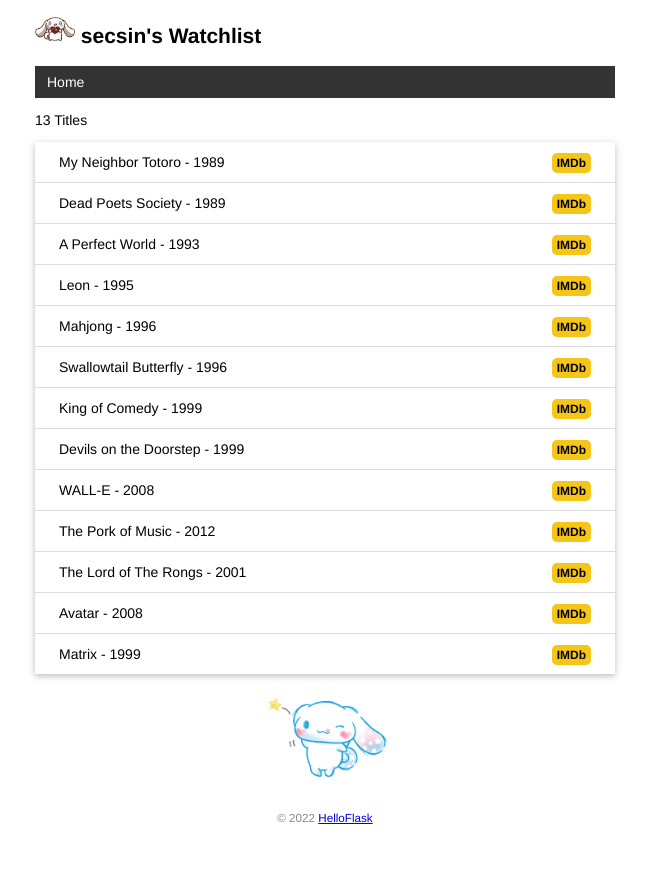
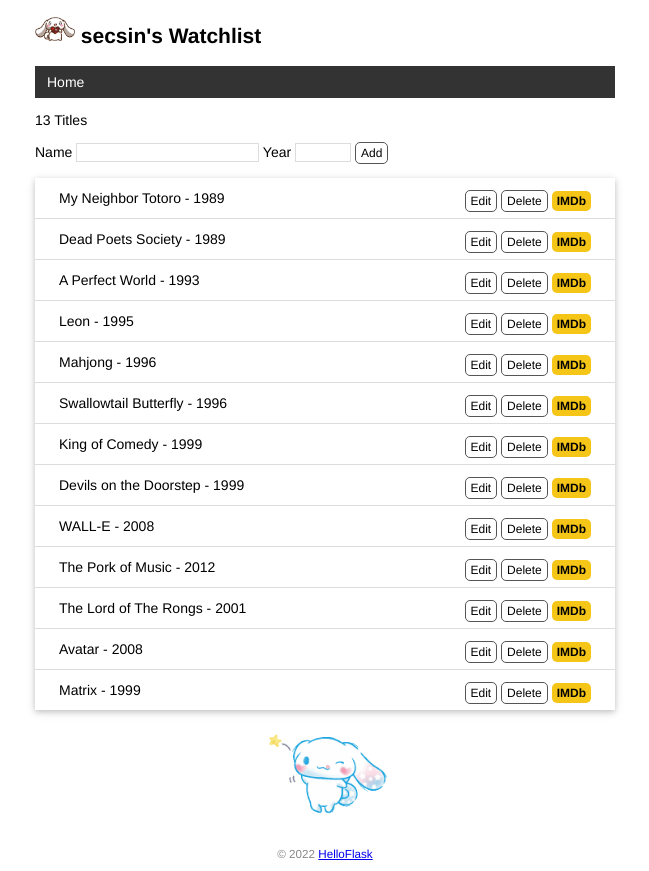
Before and after one commit to secsin/watchlist, a Flask app: page / in a window 1280 px wide. Shown: the whole page, without its empty margins (315-964 px from the left). Before the commit the page ends 824 px from the top, so only its background shows below. Run offline with Flask 2, Linux system fonts and the light colour scheme; data comes from the database, SQL or seed files in the repository; both versions use the stored data as it was after the commit.

Commit message:
Create, edit and delete item by form

```diff
--- a/app.py
+++ b/app.py
@@ -8,10 +8,8 @@ import os
 import sys
 import click
 
-from flask import Flask, render_template
-from flask import url_for
+from flask import Flask, render_template, url_for, redirect, flash, request
 from flask_sqlalchemy import SQLAlchemy
-
 
 WIN = sys.platform.startswith('win')
 if WIN:  # 如果是 Windows 系统，使用三个斜线
@@ -22,6 +20,7 @@ else:  # 否则使用四个斜线
 app = Flask(__name__)
 app.config['SQLALCHEMY_DATABASE_URI'] = prefix + os.path.join(app.root_path, 'data.db')
 app.config['SQLALCHEMY_TRACK_MODIFICATIONS'] = False  # 关闭对模型修改的监控
+app.config['SECRET_KEY'] = 'dev'
 # 在扩展类实例化前加载配置
 db = SQLAlchemy(app)
 
@@ -77,8 +76,20 @@ class Movie(db.Model):  # 表名将会是 movie
     year = db.Column(db.String(4))  # 电影年份
 
 
-@app.route('/')
+@app.route('/', methods=['GET', 'POST'])
 def index():
+    if request.method == 'POST':
+        title = request.form.get('title')
+        year = request.form.get('year')
+        if not title or not year or len(year) > 4 or len(title) > 60:
+            flash('Invalid input.')
+            return redirect(url_for('index'))
+        movie = Movie(title=title, year=year)
+        db.session.add(movie)
+        db.session.commit()
+        flash('Item created.')
+        return redirect(url_for('index'))
+
     movies = Movie.query.all()
     return render_template('index.html', movies=movies)
 
@@ -113,3 +124,33 @@ def page_not_found(e):  # 接受异常对象作为参数
 def inject_user():  # 函数名可以随意修改
     user = User.query.first()
     return dict(user=user)  # 需要返回字典，等同于return {'user': user}
+
+
+@app.route('/movie/edit/<int:movie_id>', methods=['GET', 'POST'])
+def edit(movie_id):
+    movie = Movie.query.get_or_404(movie_id)
+
+    if request.method == 'POST':  # 处理编辑表单的提交请求
+        title = request.form['title']
+        year = request.form['year']
+
+        if not title or not year or len(year) > 4 or len(title) > 60:
+            flash('Invalid input.')
+            return redirect(url_for('edit', movie_id=movie_id))  # 重定向回对应的编辑页面
+
+        movie.title = title  # 更新标题
+        movie.year = year  # 更新年份
+        db.session.commit()  # 提交数据库会话
+        flash('Item updated.')
+        return redirect(url_for('index'))  # 重定向回主页
+
+    return render_template('edit.html', movie=movie)  # 传入被编辑的电影记录
+
+
+@app.route('/movie/delete/<int:movie_id>', methods=['POST'])  # 限定只接受 POST 请求
+def delete(movie_id):
+    movie = Movie.query.get_or_404(movie_id)  # 获取电影记录
+    db.session.delete(movie)  # 删除对应的记录
+    db.session.commit()  # 提交数据库会话
+    flash('Item deleted.')
+    return redirect(url_for('index'))  # 重定向回主页
--- a/static/style.css
+++ b/static/style.css
@@ -84,3 +84,49 @@ nav li a:hover {
     border-radius: 5px;
     padding: 3px 5px;
 }
+
+/* 覆盖某些浏览器对 input 元素定义的字体 */
+input[type=submit] {
+    font-family: inherit;
+}
+
+input[type=text] {
+    border: 1px solid #ddd;
+}
+
+input[name=year] {
+    width: 50px;
+}
+
+.btn {
+    font-size: 12px;
+    padding: 3px 5px;
+    text-decoration: none;
+    cursor: pointer;
+    background-color: white;
+    color: black;
+    border: 1px solid #555555;
+    border-radius: 5px;
+}
+
+.btn:hover {
+    text-decoration: none;
+    background-color: black;
+    color: white;
+    border: 1px solid black;
+}
+
+.alert {
+    position: relative;
+    padding: 7px;
+    margin: 7px 0;
+    border: 1px solid transparent;
+    color: #004085;
+    background-color: #cce5ff;
+    border-color: #b8daff;
+    border-radius: 5px;
+}
+
+.inline-form {
+    display: inline;
+}
--- a/templates/base.html
+++ b/templates/base.html
@@ -10,6 +10,9 @@
     {% endblock %}
 </head>
 <body>
+{% for message in get_flashed_messages() %}
+    <div class="alert">{{ message }}</div>
+{% endfor %}
 <h2>
     <img alt="Avatar" class="avatar" src="{{ url_for('static', filename='images/yuguigou.png') }}">
     {{ user.name }}'s Watchlist
--- a/templates/index.html
+++ b/templates/index.html
@@ -2,15 +2,25 @@
 
 {% block content %}
 <p>{{ movies|length }} Titles</p>
+<form method="post">
+    Name <input type="text" name="title" autocomplete="off" required>
+    Year <input type="text" name="year" autocomplete="off" required>
+    <input class="btn" type="submit" name="submit" value="Add">
+</form>
 <ul class="movie-list">
     {% for movie in movies %}
     <li>{{ movie.title }} - {{ movie.year }}
         <span class="float-right">
+            <a class="btn" href="{{ url_for('edit', movie_id=movie.id) }}">Edit</a>
+            <form class="inline-form" method="post" action="{{ url_for('delete', movie_id=movie.id) }}">
+                <input class="btn" type="submit" name="delete" value="Delete" onclick="return confirm('Are you sure?')">
+            </form>
             <a class="imdb" href="https://www.imdb.com/find?q={{ movie.title }}" target="_blank"
                title="Find this movie on IMDb">IMDb</a>
         </span>
     </li>
     {% endfor %}
 </ul>
-<img alt="Shining yuguigou" class="yuguigou" src="{{ url_for('static', filename='images/yuguigou.gif') }}" title="amoroll~">
+<img alt="Shining yuguigou" class="yuguigou" src="{{ url_for('static', filename='images/yuguigou.gif') }}"
+     title="amoroll~">
 {% endblock %}
```
Also changed, not shown: templates/edit.html (added, +10 -0 lines), data.db.
